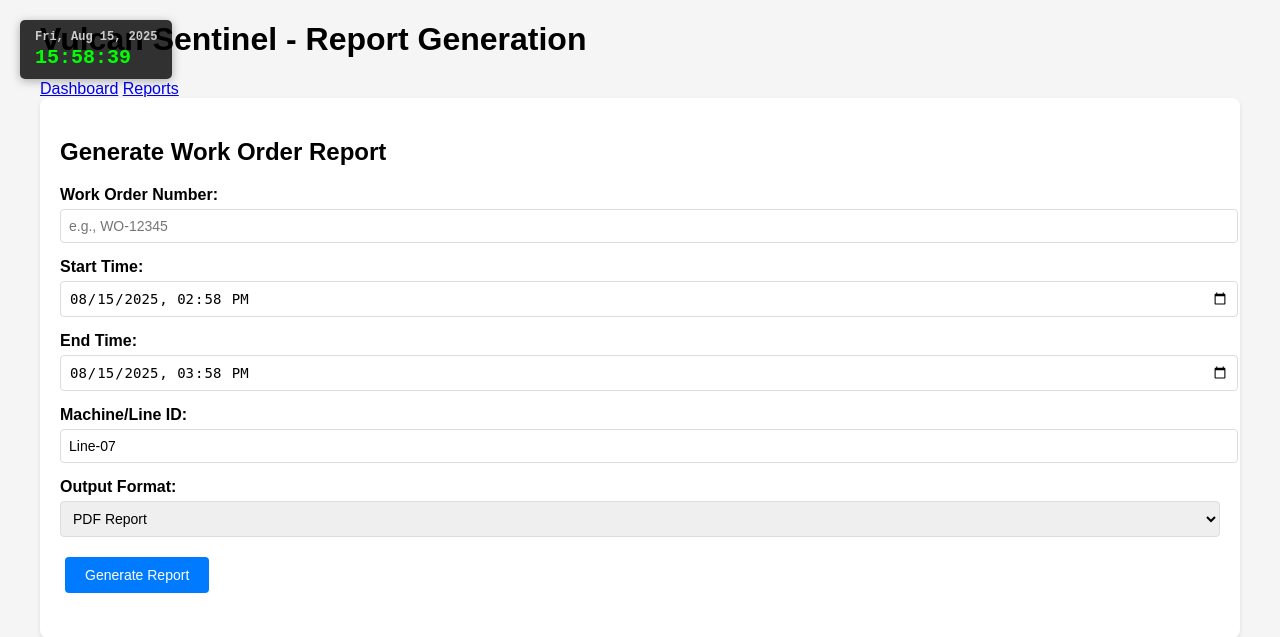
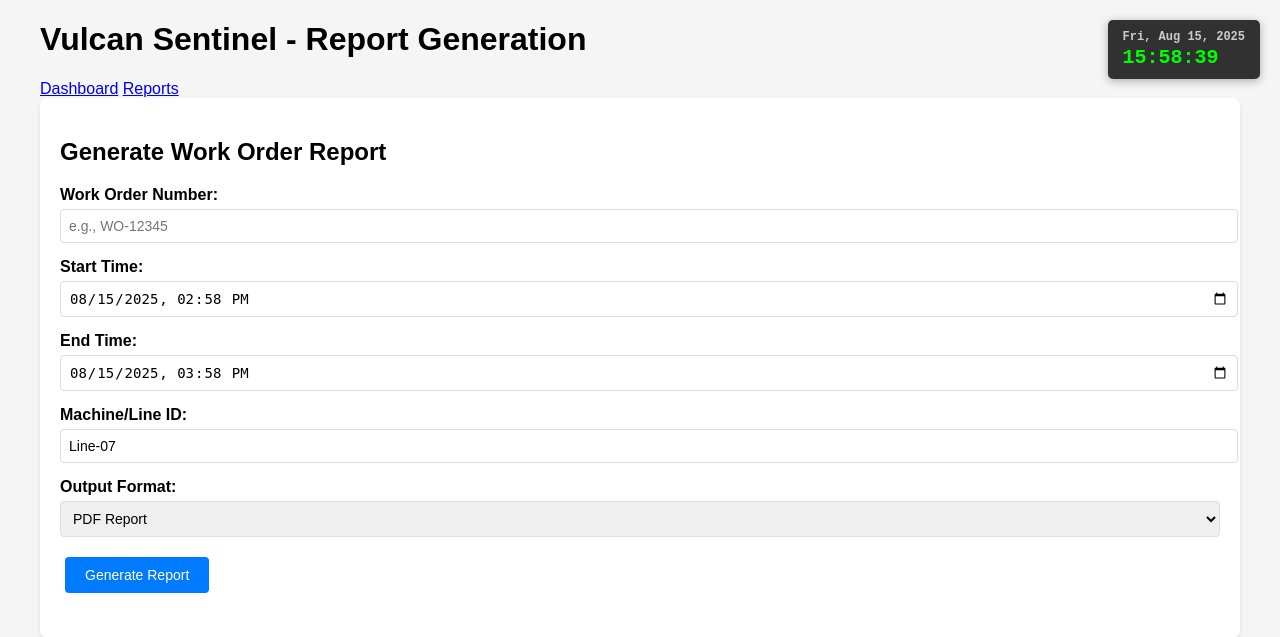
Before and after one commit to Enrique-at-isco/Vulcan_Sentinel, a Python web app: template src/templates/reports.html in a window 1280 px wide. Shown: the top 637 px of the page. Run offline with Jinja, Linux system fonts and the light colour scheme; the template is opened without the code that fills it, so the values that code supplies are empty.

```diff
--- a/src/templates/reports.html
+++ b/src/templates/reports.html
@@ -9,7 +9,7 @@
         .clock {
             position: fixed;
             top: 20px;
-            left: 20px;
+            right: 20px;
             background: rgba(0, 0, 0, 0.8);
             color: #00ff00;
             padding: 10px 15px;
```
